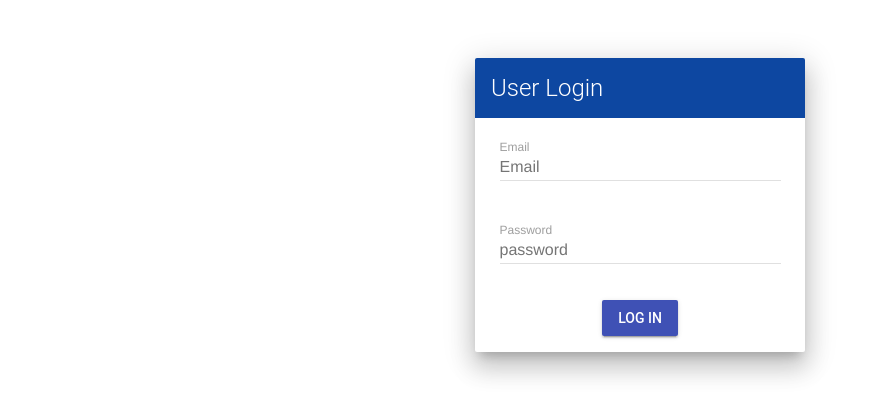
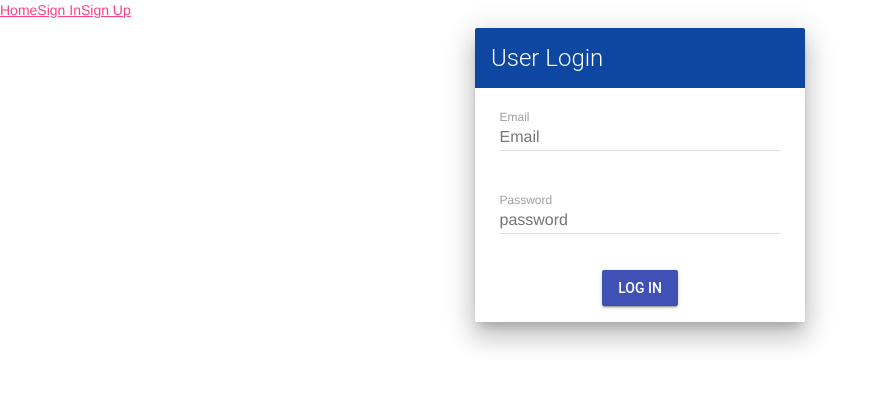
Before and after one commit to jeremiahogutu/social-network, a React (Create React App) app in the folder social-front-end/: page /signin in a window 1280 px wide. Shown: the top 416 px of the page, without its empty margins (0-882 px from the left). Built offline with nearby package versions, Linux system fonts and the light colour scheme.

Commit message:
added navigation links

```diff
--- a/social-front-end/src/App.js
+++ b/social-front-end/src/App.js
@@ -3,7 +3,7 @@
 import MainRouter from "./MainRouter";
 
 const App = () => (
-    <div style={{paddingTop: '50px'}}>
+    <div>
         <BrowserRouter>
             <MainRouter/>
         </BrowserRouter>
--- a/social-front-end/src/MainRouter.js
+++ b/social-front-end/src/MainRouter.js
@@ -3,9 +3,11 @@
 import Home from "./components/Home";
 import Signup from "./components/user/Signup";
 import Signin from "./components/user/Signin";
+import Menu from "./components/Menu";
 
 const MainRouter = () => (
     <div>
+        <Menu/>
         <Switch>
             <Route exact path="/" component={Home} />
             <Route exact path="/signup" component={Signup}/>
--- /dev/null
+++ b/social-front-end/src/components/Menu.js
@@ -0,0 +1,14 @@
+import React from 'react';
+import {Link} from 'react-router-dom'
+
+const Menu = () => {
+    return (
+        <div>
+            <Link to="/">Home</Link>
+            <Link to="/signin">Sign In</Link>
+            <Link to="/signup">Sign Up</Link>
+        </div>
+    );
+};
+
+export default Menu;
```
